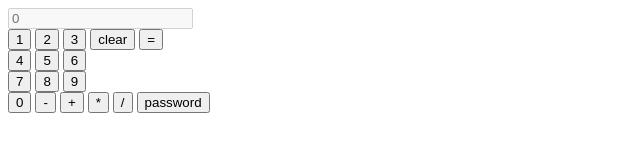
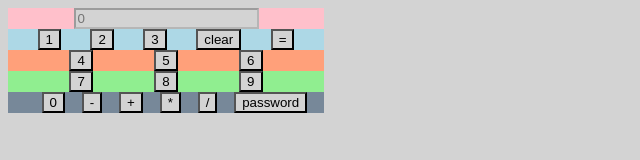
Before and after one commit to let942/calculator, a plain HTML site: page index.html in a window 1280 px wide. Shown: the whole page, without its empty margins (0-640 px from the left). Drawn offline with Linux system fonts and the light colour scheme.

Commit message:
feat: adicina cor

```diff
--- a/index.html
+++ b/index.html
@@ -12,21 +12,27 @@
 <body>
   <main>
     <div class="base">
+      <div class="line1">
         <input placeholder="0" disabled="true" id="visor" />
-      <div name="first-column"></div>
+      </div>
+      <div class="line2">
         <button value="1" id="button-1">1</button>
         <button value="2" id="button-2">2</button>
         <button value="3" id="button-3">3</button>
         <button id="clear">clear</button>
         <button id="=">=</button>
-      <div name="second-column"></div>
+      </div>
+      <div class="line3">
         <button value="4" id="button-4">4</button>
         <button value="5" id="button-5">5</button>
         <button value="6" id="button-6">6</button>
-      <div name="third-column"></div>
+      </div>
+      <div class="line4">
         <button value="7" id="button-7">7</button>
         <button value="8" id="button-8">8</button>
         <button value="9" id="button-9">9</button>
+      </div>
+      <div class="line5">
         <div name="fourth-column"></div>
         <button value="0" id="button-0">0</button>
         <button value="-" id="-"> - </button>
@@ -35,6 +41,7 @@
         <button value="/" id="/">/</button>
         <button value="password" id="password">password</button>
       </div>
+    </div>
   </main>
   <script src="script.js"></script>
 </body>
--- a/style.css
+++ b/style.css
@@ -0,0 +1,40 @@
+* {
+  background-color: lightgray;
+}
+
+.base {
+  width: 25%;
+  height: 25%;
+  padding: 20%, 20%, 20%, 20%;
+  background-color: gray;
+}
+
+.line1 {
+  display: flex;
+  justify-content: space-evenly;
+  background-color: pink;
+}
+
+.line2 {
+  display: flex;
+  justify-content: space-evenly;
+  background-color: lightblue;
+}
+
+.line3 {
+  display: flex;
+  justify-content: space-evenly;
+  background-color: lightsalmon;
+}
+
+.line4 {
+  display: flex;
+  justify-content: space-evenly;
+  background-color: lightgreen;
+}
+
+.line5 {
+  display: flex;
+  justify-content: space-evenly;
+  background-color: lightslategray;
+}
```
Lines whose indentation alone changed are shown as unchanged.
